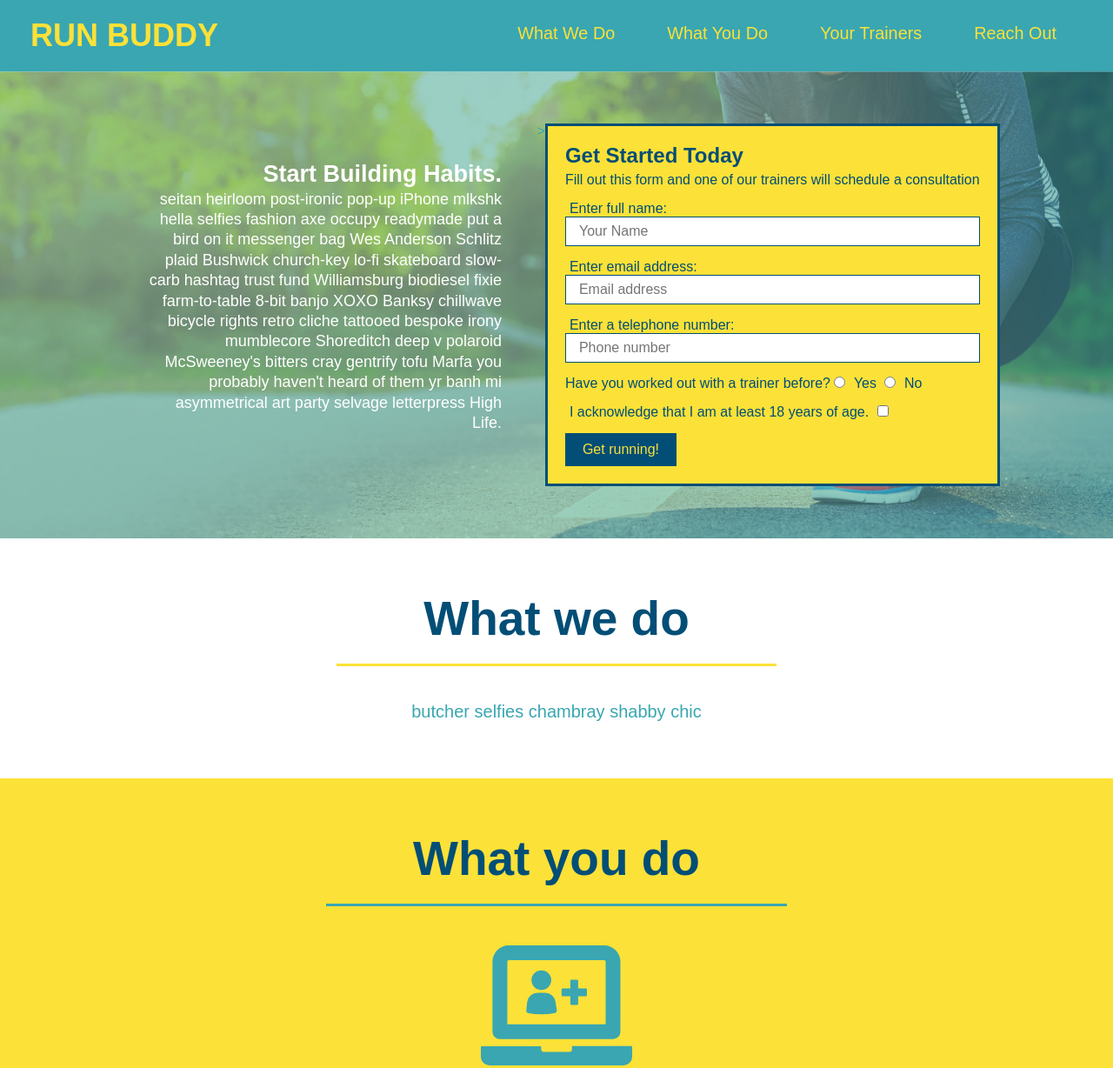
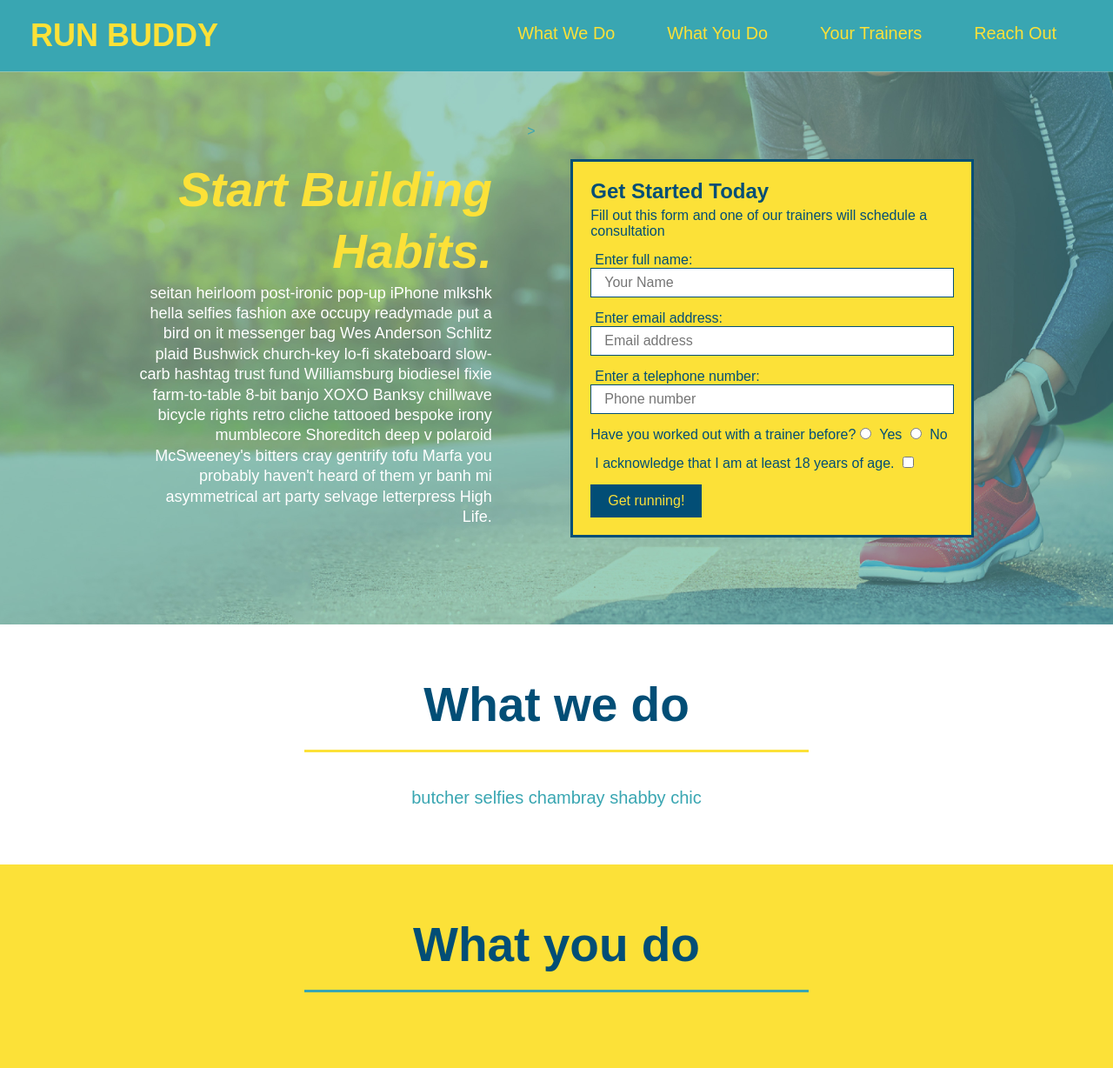
Before and after one commit to Daylan-lewandowski/run-buddy, a plain HTML site: page index1.html in a window 1280 px wide. Shown: the top 1228 px of the page at 87% size. Drawn offline with Linux system fonts and the light colour scheme.

Commit message:
center section titles w flexbox

```diff
--- a/assets/css/style.css
+++ b/assets/css/style.css
@@ -80,6 +80,8 @@ section {
     background-color: #fce138;
     padding: 20px;
     border: solid 3px #024e76;
+    width: 40%;
+    margin: 3.5%;
 }
 h3 {
     margin: 0;
@@ -99,6 +101,11 @@ h3 {
     color: #fff;
     font-size: 18px;
     line-height: 1.3;
+}
+.hero-cta h2 {
+    font-style: italic;
+    font-size: 55px;
+    color: #fce138;
 }
 .form-input {
  border: 1px solid #024e76;
@@ -120,10 +127,6 @@ h3 {
     border: none;
 
 }
-.intro {
-    text-align: center;
-}
-
 
 .intro p {
     line-height: 1.7;
@@ -131,18 +134,21 @@ h3 {
     width: 80%;
     font-size: 20px;
     margin: 0 auto;
+    text-align: center;
 }
 .steps {
-    text-align: center;
     background: #fce138;
 }
 
 .section-title {
     font-size: 55px;
     color: #024e76;
-    margin-bottom: 35px;
-    padding: 0 100px 20px 100px;
-    display: inline-block;
+    padding-bottom: 20px;
+    text-align: center;
+    margin:  0 auto 35px auto;
+    width: 50%;
+
+
     border-bottom: 3px solid #fce138;
 }
 .primary-border {
@@ -169,9 +175,6 @@ h3 {
 }
 .steps span {
     font-size: 38px;
-}
-.trainers {
-    text-align: center;
 }
 .trainer {
     width: 900px;
@@ -209,7 +212,6 @@ h3 {
     line-height: 1.3;
 }
 .contact {
-    text-align: center;
     background: #024e76;
 }
 .contact h2 {
@@ -240,3 +242,6 @@ h3 {
 .contact-info a {
     color: #fce138;
 }
+.flex-row {
+    display: flex;
+}
--- a/index1.html
+++ b/index1.html
@@ -77,14 +77,22 @@
         </section>
         <!--What we do section-->
         <section id="what-we-do" class="intro">
-            <h2 class="section-title primary-border"> What we do</h2>
-            <p>butcher selfies chambray shabby chic
+            <div class="flex-row">
+                <h2 class="section-title primary-border">
+                    What we do
+                </h2>
+            </div>
 
-            </p>
+            <div class="flex-row">
+                <p>butcher selfies chambray shabby chic
+                </p>
+            </div>
         </section>
         <!--What you do section-->
         <section id="what-you-do" class="steps">
-            <h2 class="section-title secondary-border"> What you do</h2>
+            <div class="flex-row">
+                <h2 class="section-title secondary-border"> What you do</h2>
+            </div>
             <div>
                 <img src="./assets/images/step-1.svg" alt="" />
                 <h3>Step 1: <span> Fill out the form above.</span></h3>
@@ -112,9 +120,11 @@
         </section>
         <!--Meet the trainers section-->
         <section id="your-trainers" class="trainers">
-            <h2 class="secton-title primary border">
+            <div class="flex-row">
+                <h2 class="secton-title primary border">
                 Meet the trainers
-            </h2>
+                </h2>
+            </div>
             <article class="trainer">
                 <img src="./assets/images/trainer-1.jpg" alt="Arron Stephens in his workout clothes, ready to pump iron" />
                 <div class="trainer-bio text-left">
@@ -148,7 +158,10 @@
         </section>
         <!--Reach out secton-->
         <section id="reach-out" class="contact">
-            <h2 class="section-title secondary-border">Reach out</h2>
+            <div class="flex-row">
+                <h2 class="section-title secondary-border">Reach out</h2>
+            </div>
+
             <div class="contact-info" >
                 <iframe
                 src="https://www.google.com/maps/embed?pb=!1m18!1m12!1m3!1d3355.7144851092753!2d-96.8757902!3d32.746771300000006!2m3!1f0!2f0!3f0!3m2!1i1024!2i768!4f13.1!3m3!1m2!1s0x864e9a57ace2823d%3A0xbd85ddfcadd01365!2s219%20Lillian%20St%2C%20Dallas%2C%20TX%2075211!5e0!3m2!1sen!2sus!4v1607184087556!5m2!1sen!2sus" width="600" height="450" frameborder="0" style="border:0;" allowfullscreen="" aria-hidden="false" tabindex="0"></iframe>
```
